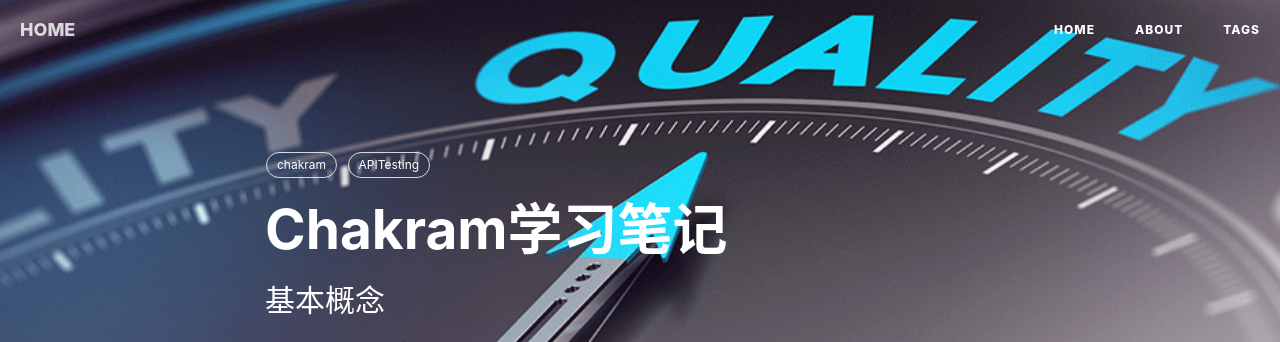
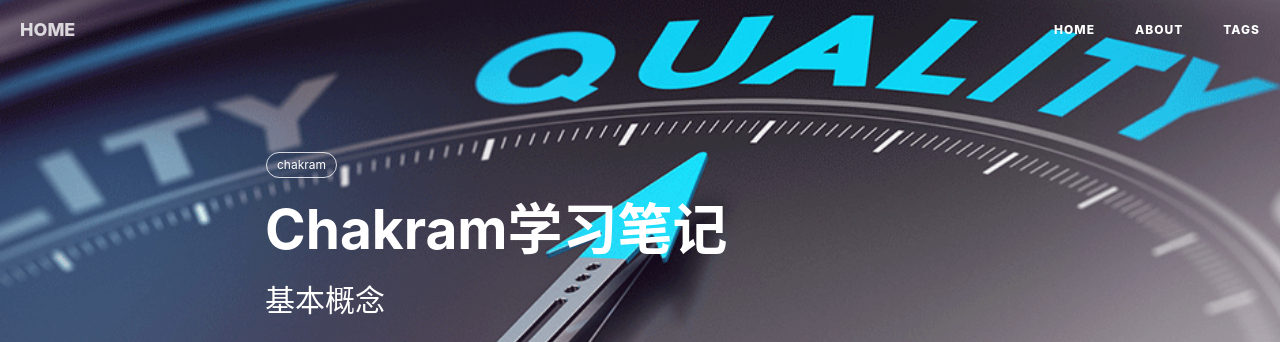
Before and after one commit to DanteYu/DanteYu.github.io, a Jekyll site: the page built from _posts/2017-11-05-Chakram.markdown, in a window 1280 px wide and 900 px high. Shown: the top 342 px of the window. Built offline with Jekyll 4.4.1, drawn with Linux system fonts in a browser that asks for light colours; nearby versions of some CDN libraries; comment, search, counter and statistics services are not loaded.

Commit message:
remove APITesting tag

```diff
--- a/_posts/2017-11-05-Chakram.markdown
+++ b/_posts/2017-11-05-Chakram.markdown
@@ -6,7 +6,6 @@ date:       2017-11-05 12:00:00
 author:     DanteYu
 tags:
     - chakram
-    - APITesting
 ---
 
 ### 什么是Chakram
--- a/_posts/2017-11-11-Chakram1.markdown
+++ b/_posts/2017-11-11-Chakram1.markdown
@@ -6,7 +6,6 @@ date:       2017-11-11 12:00:00
 author:     DanteYu
 tags:
     - chakram
-    - APITesting
 ---
 
 这篇文章会通过具体例子介绍`chakram-expectation`模块的常用验证方法。
--- a/_posts/2017-11-12-Chakram2.markdown
+++ b/_posts/2017-11-12-Chakram2.markdown
@@ -6,7 +6,6 @@ date:       2017-11-12 12:00:00
 author:     DanteYu
 tags:
     - chakram
-    - APITesting
 ---
 
 这篇文章会通过具体例子介绍`chakram`模块的常用验证方法。
```
